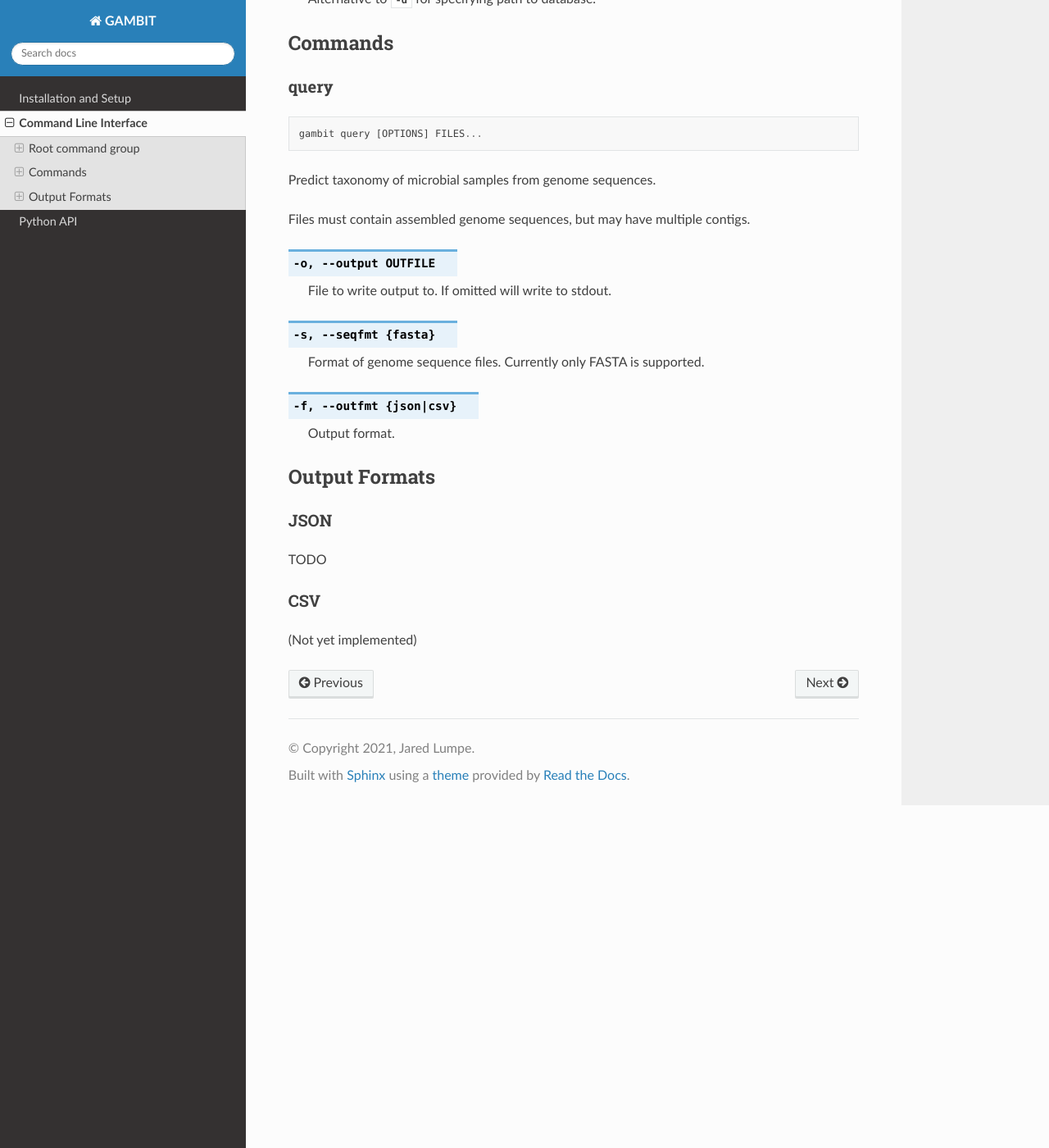
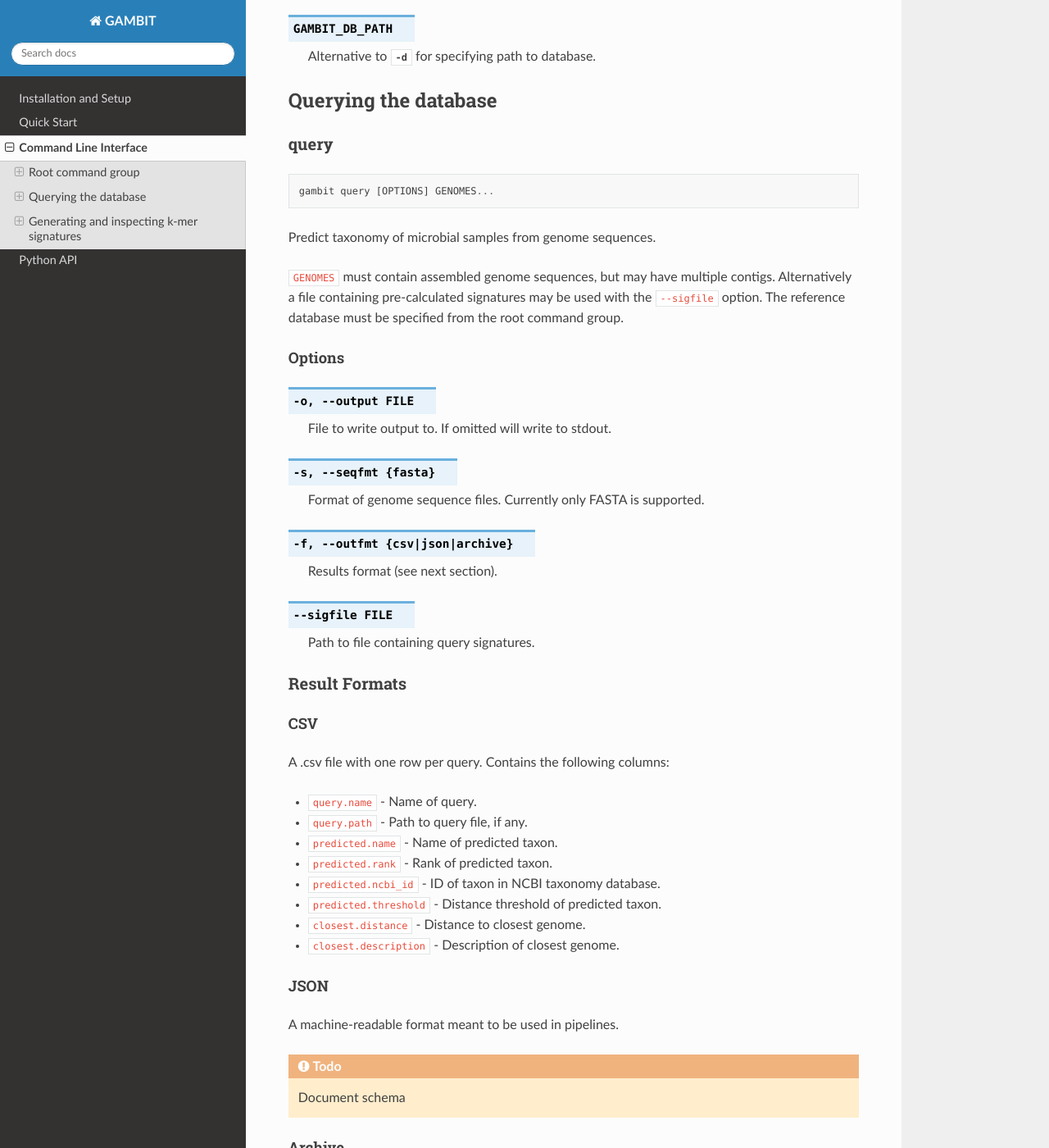
Before and after one commit to jlumpe/gambit, a Sphinx documentation site: the page built from docs/source/cli.rst, in a window 1280 px wide and 1400 px high, scrolled down 573 px. Shown: the whole window at 82% size. Built offline with Sphinx 7.4.7 and the Read the Docs theme 2.0.0, drawn with Linux system fonts in a browser that asks for light colours; some of the changed text lies outside the part shown.

Commit message:
Documentation updates

```diff
--- a/docs/source/cli.rst
+++ b/docs/source/cli.rst
@@ -1,5 +1,6 @@
 Command Line Interface
 **********************
+
 
 Root command group
 ==================
@@ -10,27 +11,29 @@
 
    gambit [OPTIONS] COMMAND [ARGS]...
 
+Some top-level options are set at the root command group, and should be specified `before` the name
+of the subcommand to run.
 
 Options
 -------
 
-.. option:: -d DB_DIR
+.. option:: -d, --db DIR
 
-    Path to directory containing GAMBIT database files. Must contain exactly one ``.db`` and one
-    ``.h5`` file. Required by most subcommands. As an alternative you can specify the database
-    location with the :envvar:`GAMBIT_DB_PATH` environment variable.
+    Path to directory containing GAMBIT database files. Required by most subcommands.
+    As an alternative you can specify the database location with the :envvar:`GAMBIT_DB_PATH`
+    environment variable.
 
-
-Environment
------------
+Environment variables
+---------------------
 
 .. envvar:: GAMBIT_DB_PATH
 
     Alternative to :option:`-d` for specifying path to database.
 
 
-Commands
-========
+
+Querying the database
+=====================
 
 query
 -----
@@ -39,15 +42,20 @@
 
 ::
 
-   gambit query [OPTIONS] FILES...
+   gambit query [OPTIONS] GENOMES...
 
 
 Predict taxonomy of microbial samples from genome sequences.
 
-Files must contain assembled genome sequences, but may have multiple contigs.
+``GENOMES`` must contain assembled genome sequences, but may have multiple contigs. Alternatively
+a file containing pre-calculated signatures may be used with the ``--sigfile`` option. The
+reference database must be specified from the root command group.
 
 
-.. option:: -o, --output OUTFILE
+Options
+.......
+
+.. option:: -o, --output FILE
 
    File to write output to. If omitted will write to stdout.
 
@@ -55,20 +63,122 @@
 
    Format of genome sequence files. Currently only FASTA is supported.
 
-.. option:: -f, --outfmt {json|csv}
+.. option:: -f, --outfmt {csv|json|archive}
 
-   Output format.
+   Results format (see next section).
+
+.. option:: --sigfile FILE
+
+    Path to file containing query signatures.
 
 
-Output Formats
-==============
+Result Formats
+--------------
+
+CSV
+...
+
+A .csv file with one row per query. Contains the following columns:
+
+* ``query.name`` - Name of query.
+* ``query.path`` - Path to query file, if any.
+* ``predicted.name`` - Name of predicted taxon.
+* ``predicted.rank`` - Rank of predicted taxon.
+* ``predicted.ncbi_id`` - ID of taxon in NCBI taxonomy database.
+* ``predicted.threshold`` - Distance threshold of predicted taxon.
+* ``closest.distance`` - Distance to closest genome.
+* ``closest.description`` - Description of closest genome.
+
 
 JSON
-----
+....
 
-TODO
+A machine-readable format meant to be used in pipelines.
 
-CSV
----
+.. todo::
+   Document schema
 
-(Not yet implemented)
+
+Archive
+.......
+
+A more verbose JSON-based format used for testing and development.
+
+
+
+Generating and inspecting k-mer signatures
+==========================================
+
+signatures info
+---------------
+
+.. program:: gambit signatures info
+
+::
+
+   gambit signatures info [OPTIONS] FILE
+
+
+Print information about a GAMBIT signatures file. Defaults to a basic human-readable format.
+
+
+Options
+.......
+
+.. option:: -j, --json
+
+   Print information in JSON format. Includes more information than standard output.
+
+.. option:: -p, --pretty
+
+   Prettify JSON output to make it more human-readable.
+
+.. option:: -i, --ids
+
+   Print IDs of all signatures in file.
+
+
+signatures create
+-----------------
+
+.. program:: gambit signatures create
+
+::
+
+   gambit signatures create [OPTIONS] GENOMES
+
+Calculate GAMBIT signatures of ``GENOMES`` and write to file.
+
+The ``-k`` and ``--prefix`` options may be omitted if a reference database is specified through the
+root command group, in which case the parameters of the database will be used.
+
+
+Options
+.......
+
+.. option:: -o, --output FILE
+
+   Path to write file to (required).
+
+.. option:: -k INTEGER
+
+   Length of k-mers to find (does not include length of prefix).
+
+.. option:: -p, --prefix STRING
+
+   K-mer prefix to match, a non-empty string of DNA nucleotide codes.
+
+.. option:: -s, --seqfmt {fasta}
+
+   Format of genome sequence files. Currently only FASTA is supported.
+
+.. option:: -i, --ids FILE
+
+   File containing IDs to assign to signatures in file metadata. Should contain one ID per line.
+
+.. option:: -m, --meta-json FILE
+
+   JSON file containing metadata to attach to file.
+
+   .. todo::
+      Document schema
--- a/docs/source/conf.py
+++ b/docs/source/conf.py
@@ -34,7 +34,7 @@
 	'sphinx.ext.autodoc',
 	# 'sphinx.ext.doctest',
 	'sphinx.ext.intersphinx',
-	# 'sphinx.ext.todo',
+	'sphinx.ext.todo',
 	# 'sphinx.ext.coverage',
 	# 'sphinx.ext.mathjax',
 	# 'sphinx.ext.viewcode',
@@ -61,3 +61,8 @@
 # relative to this directory. They are copied after the builtin static files,
 # so a file named "default.css" will overwrite the builtin "default.css".
 html_static_path = ['_static']
+
+
+# -- Additional options ------------------------------------------------------
+
+todo_include_todos = True
--- /dev/null
+++ b/docs/source/quickstart.rst
@@ -0,0 +1,5 @@
+Quick Start
+***********
+
+.. todo::
+   \
```
Also changed, not shown: docs/source/index.rst (+5 -2 lines), docs/source/install.rst (+21 -2 lines).
